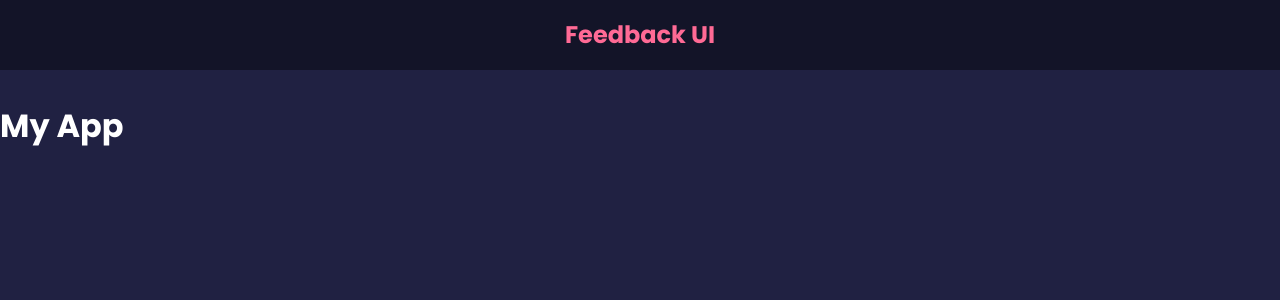
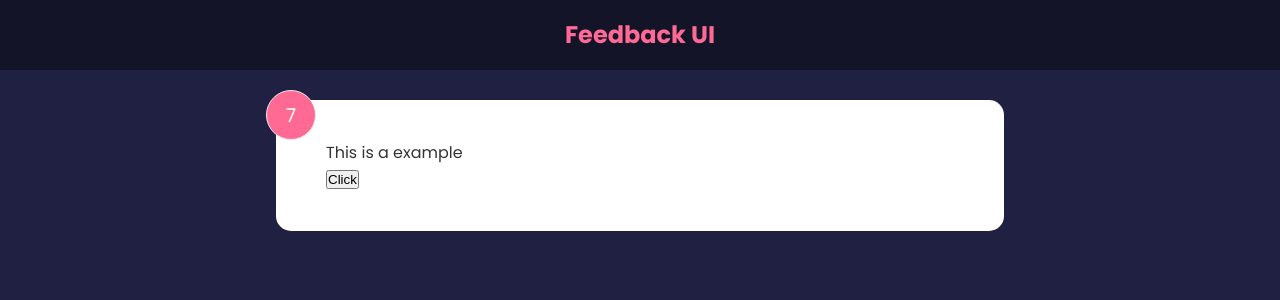
Before and after one commit to Harshak-1744/Feedback_UI, a React (Create React App) app: page / in a window 1280 px wide. Shown: the top 300 px of the page. Built offline with nearby package versions, Linux system fonts and the light colour scheme.

Commit message:
modified:   src/App.js 	new file:   src/components/FeedbackItem.jsx

```diff
--- a/src/App.js
+++ b/src/App.js
@@ -1,3 +1,4 @@
+import FeedbackItem from './components/FeedbackItem';
 import Header from './components/Header';
 
 
@@ -5,9 +6,10 @@
   return (
   <>
     <Header />
-    <div className='App'>
-      <h1>My App</h1>
+    <div className='container'>
+      <FeedbackItem />
     </div>
+
   </>
   );
 }
--- /dev/null
+++ b/src/components/FeedbackItem.jsx
@@ -0,0 +1,24 @@
+import { useState } from 'react'
+
+
+function FeedbackItem(){
+    const [rating,setRating] = useState(7)
+    const [text, setText] = useState('This is a example')
+
+    const handleClick = () => {
+        setRating((prev) => {
+            console.log("prev")
+            return prev + 1
+        })
+    }
+
+    return (
+        <div className="card">
+            <div className="num-display">{rating}</div>
+            <div className="text-display">{text}</div>
+            <button onClick={handleClick}>Click</button>
+        </div>
+    )
+}
+
+export default FeedbackItem;
```
